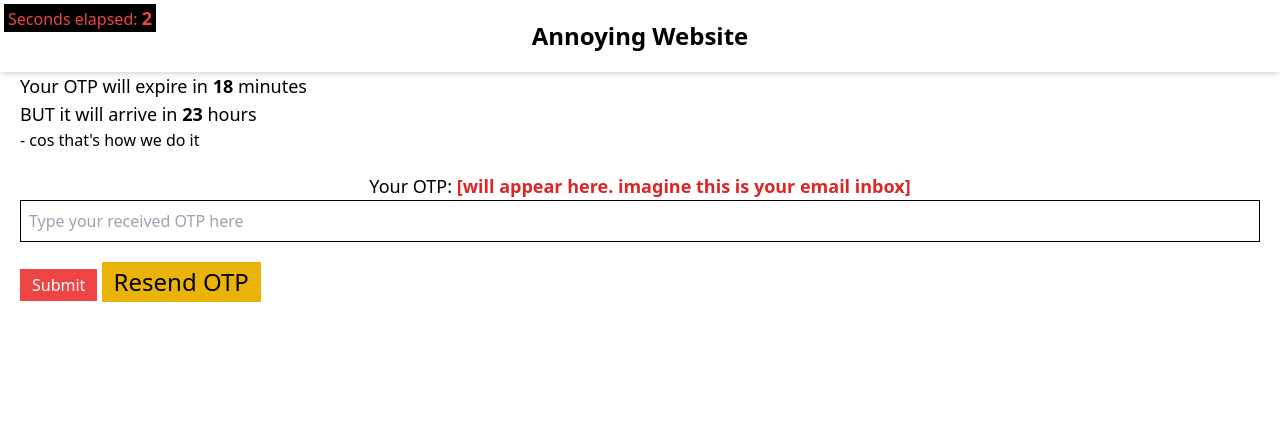
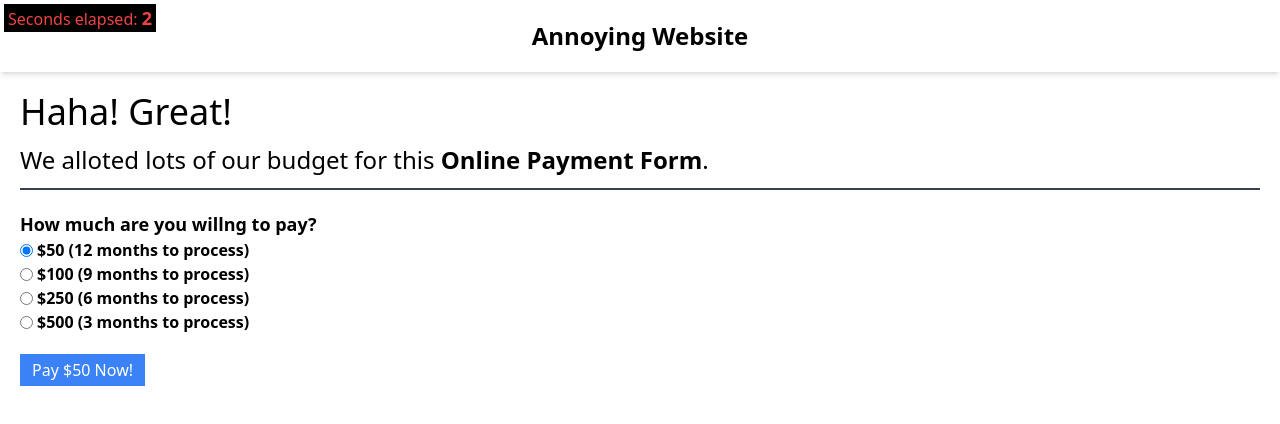
Before and after one commit to dthrcrpz/annoying-website, a Svelte app: page / in a window 1280 px wide. Both pictures are taken after a click on the button "PLAY GAME". Shown: the top 424 px of the page. Built offline with nearby package versions, Linux system fonts and the light colour scheme.

Commit message:
convert Pay, get rid of warnings

```diff
--- a/src/components/game/Cookies.svelte
+++ b/src/components/game/Cookies.svelte
@@ -3,6 +3,7 @@
   <p class="text-2xl text-right">BUT THERE'S THIS BOX ANYWAY!!!</p>
   <p class="text-xl text-left">Is This 0kaY</p>
   <p class="text-3xl text-left">for you?</p>
+  <!-- svelte-ignore a11y-distracting-elements -->
   <marquee class="mt-5" scrollamount="5" behavior="alternate">
     <button class="btn primary translate-y-2" on:click={() => choose('no')}>No</button>
     <button class="btn danger translate-y-[-10px] text-sm" on:click={() => choose('yes')}>yes</button>
--- a/src/components/game/Game.svelte
+++ b/src/components/game/Game.svelte
@@ -3,17 +3,20 @@
   {#if step == 2}
     <SetPassword v-if="step == 2" on:pay={() => changeStep(3)}/>
   {/if}
-  <!-- <Pay v-if="step == 3" @pay="finish()"/> -->
+  {#if step == 3}
+    <Pay on:pay={() => finish}/>
+  {/if}
 
 </div>
 
 <script>
   import SetPassword from './SetPassword.svelte'
+  import Pay from './Pay.svelte'
   import { createEventDispatcher } from "svelte"
   const dispatch = createEventDispatcher()
 
   /* data */
-  let step = 2
+  let step = 3
 
   /* methods */
   function changeStep(step) {
--- /dev/null
+++ b/src/components/game/Pay.svelte
@@ -0,0 +1,71 @@
+{#if !paid}
+<div class="wrapper mt-5">
+  <p class="text-4xl">Haha! Great! </p>
+  <p class="text-2xl mt-3">We alloted lots of our budget for this <b>Online Payment Form</b>.</p>
+
+  <hr>
+
+  <div class="mt-5">
+    <div class="form-group">
+      <p class="font-bold text-lg">How much are you willng to pay?</p>
+      <div class="radio flex items-center">
+        <input bind:group={amount} value="$50" type="radio" name="amount" id="amount_1"><label for="amount_1" class="ml-1 cursor-pointer">$50 (12 months to process)</label>
+      </div>
+      <div class="radio flex items-center">
+        <input bind:group={amount} value="$100" type="radio" name="amount" id="amount_2"><label for="amount_2" class="ml-1 cursor-pointer">$100 (9 months to process)</label>
+      </div>
+      <div class="radio flex items-center">
+        <input bind:group={amount} value="$250" type="radio" name="amount" id="amount_3"><label for="amount_3" class="ml-1 cursor-pointer">$250 (6 months to process)</label>
+      </div>
+      <div class="radio flex items-center">
+        <input bind:group={amount} value="$500" type="radio" name="amount" id="amount_4"><label for="amount_4" class="ml-1 cursor-pointer">$500 (3 months to process)</label>
+      </div>
+    </div>
+  </div>
+
+  <button class="btn primary" on:click={pay}>Pay { amount } Now!</button>
+</div>
+{/if}
+
+{#if paid}
+  <div class="wrapper mt-5 mb-40">
+    <h2 class="text-5xl">THANK YOU FOR PAYING.</h2>
+    <div class="text-red-500 mb-5">
+      <p class="text-3xl">Oops, something went wrong with our server.</p>
+      <p>--</p>
+      <p>Error Code: <b>[404] Your Payment went missing!</b></p>
+      <p>Another Error Code: <b>[500] Internal Server Error</b></p>
+      <p>Another Error Code: <b>[502] Bad Gateway</b></p>
+      <p>Another Error Code: <b>[503] Service Unavailable</b></p>
+      <p>Another Error Code: <b>[504] Gateway Timeout</b></p>
+    </div>
+
+    <p>Need assistance? Contact us at <a href={'javascript:void(0)'}>123-456-789</a> and make sure to prepare your payment.</p>
+    <hr>
+    <p class="text-4xl">This ends the game for now. I hope you enjoyed!</p>
+    <hr>
+
+    <p class="text-teal-700 text-4xl mt-5">Site not painful enough?</p>
+    <p class="text-lg">I know. I need it be very annoying. Your assistance is highly appreciated. </p>
+    <p class="text-lg">
+      - <b>For developers:</b> Feel free to create Pull Requests at <a href="https://github.com/dthrcrpz/annoying-site" target="_blank" class="text-teal-700 underline">https://github.com/dthrcrpz/annoying-site</a>. <br>
+      - <b>For designers and everyone:</b> Idk, maybe send me a message at <a href="https://dthrcrpz.dev" target="_blank" class="text-teal-700 underline">https://dthrcrpz.dev</a>.
+      There's a "Contact" section there. Not sure if that function still works tho. (hehe. I'm lowkey advertising my portfolio)
+    </p>
+  </div>
+{/if}
+<script>
+  import { createEventDispatcher } from "svelte"
+
+  const dispatch = createEventDispatcher()
+
+  /* data */
+  let amount = '$50'
+  let paid = false
+
+  /* methods */
+  function pay() {
+    paid = true
+    dispatch('pay')
+  }
+</script>
--- a/src/components/globals/Navbar.svelte
+++ b/src/components/globals/Navbar.svelte
@@ -2,7 +2,7 @@
   <div class="wrapper">
     <div class="flex justify-center items-center">
       <div>
-        <a href="javascript:void(0)" class="text-2xl font-bold">Annoying Website</a>
+        <a href={'#'} class="text-2xl font-bold">Annoying Website</a>
       </div>
     </div>
   </div>
```
